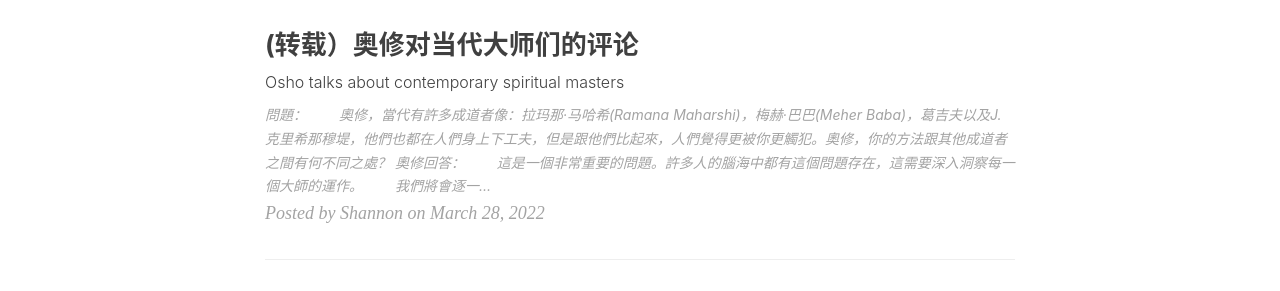
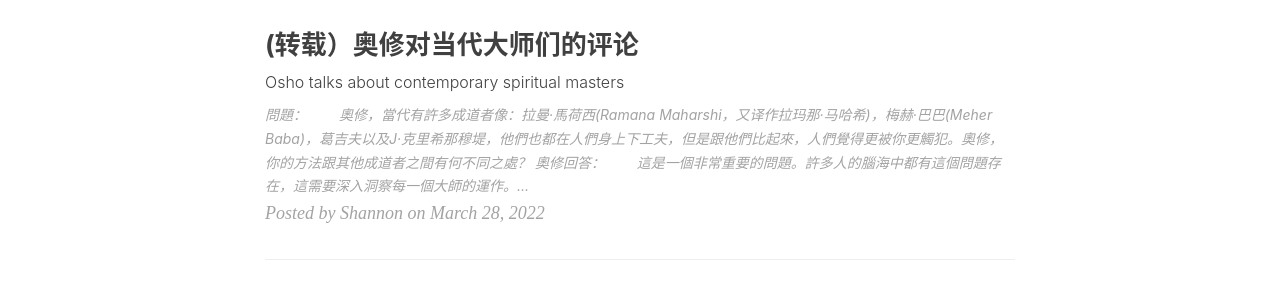
Before and after one commit to psychicdev1111/psychicdev1111.github.io, a Jekyll site: the page built from blog/index.html, in a window 1280 px wide. Shown: the part 593-884 px from the top of the page. Built offline with Jekyll 4.4.1, drawn with Linux system fonts in a browser that asks for light colours; nearby versions of some CDN libraries; the list of posts is cut into pages by our own code; comment, search, counter and statistics services are not loaded; some of the changed lines change nothing that is shown.

Commit message:
minor fix

```diff
--- a/_posts/2022-03-28-osho-talks.md
+++ b/_posts/2022-03-28-osho-talks.md
@@ -11,7 +11,7 @@ tags: []
 
 問題：
 
-　　奧修，當代有許多成道者像：拉玛那·马哈希(Ramana Maharshi)，梅赫·巴巴(Meher Baba)，葛吉夫以及J.克里希那穆堤，他們也都在人們身上下工夫，但是跟他們比起來，人們覺得更被你更觸犯。奧修，你的方法跟其他成道者之間有何不同之處？
+　　奧修，當代有許多成道者像：拉曼·馬荷西(Ramana Maharshi，又译作拉玛那·马哈希)，梅赫·巴巴(Meher Baba)，葛吉夫以及J·克里希那穆堤，他們也都在人們身上下工夫，但是跟他們比起來，人們覺得更被你更觸犯。奧修，你的方法跟其他成道者之間有何不同之處？
 
 奧修回答：
 
@@ -83,13 +83,13 @@ tags: []
 
 　　他對任何社會革命也缺少興趣。他只把焦點放在少數夠勇敢的人身上，具體呈現他們的個體性；讓他們看到本來面目，幫助他們經驗存在最終狂喜的可能性。但這只適合少數被選擇的人。並不是誰選擇了他們，而是因為只有很少數的人有足夠的勇氣冒任何風險找尋他們自己，是他們少有的勇氣與膽識被選中。
 
-　　而且葛吉夫對還沉睡不醒的人類毫無興趣。拉曼.馬荷西沒有興趣。葛其夫不但沒興趣，還極盡譴責這些行屍走肉的人。他是有史以來唯一說：「這些沉睡的人沒有靈魂，一個人除非悟道，否則沒有靈魂。靈魂是一項回報：你並非生來就具有靈魂，透過努力才能達成。」
+　　而且葛吉夫對還沉睡不醒的人類毫無興趣。拉曼.馬荷西沒有興趣。葛吉夫不但沒興趣，還極盡譴責這些行屍走肉的人。他是有史以來唯一說：「這些沉睡的人沒有靈魂，一個人除非悟道，否則沒有靈魂。靈魂是一項回報：你並非生來就具有靈魂，透過努力才能達成。」
 
 　　當然，政府、教堂不會覺得被冒犯。如果一個人只聚集兩打的人，教宗不會擔心，商卡拉(印度教領袖)也不會擔心－－他不是競爭的對象。而且他是一對一與個體工作，他當然無法跟上百萬人工作。
 
 　　所以，這些人只在邊緣地帶，他們的名字只會出現在附註的地方。他們不屬於廣大的人類，他們只是一些點綴。這些小團體不會對任何人有危險。
 
-　　第四位，克里虛那穆堤，他本來有可能造成危機，有可能會被迫害－－他比耶穌基督、蘇格拉底更聰明－－但是因為某種既定的概念，他非常反對組織，他反對所有組織。
+　　第四位，克里希那穆堤，他本來有可能造成危機，有可能會被迫害－－他比耶穌基督、蘇格拉底更聰明－－但是因為某種既定的概念，他非常反對組織，他反對所有組織。
 
 　　你或許認為如果他反對所有的組織，那麼所有的組織會對他不悅。但事實並非如此，因為他從來沒有創造任何屬於他自己的組織。
 
@@ -157,7 +157,7 @@ tags: []
 
 　　我們真的可以讓這個世界完全變成伊甸園。亞當與夏娃就不再需要回到他們的伊甸園裡。有一天你會聽到有人敲門－－上帝也要進來！因為你們創造了一個比他所創更好的花園。不過我們可以把祂的花園保存在博物館裡。
 
-　　當然，拉曼、梅赫巴巴、葛吉夫以及克里虛那穆堤屬於不同的領域。
+　　當然，拉曼、梅赫巴巴、葛吉夫以及克里希那穆堤屬於不同的領域。
 
 　　我屬於我自己的領域。我無法歸類在任何領域裡；我必須創造我自己的領域。
 
```
